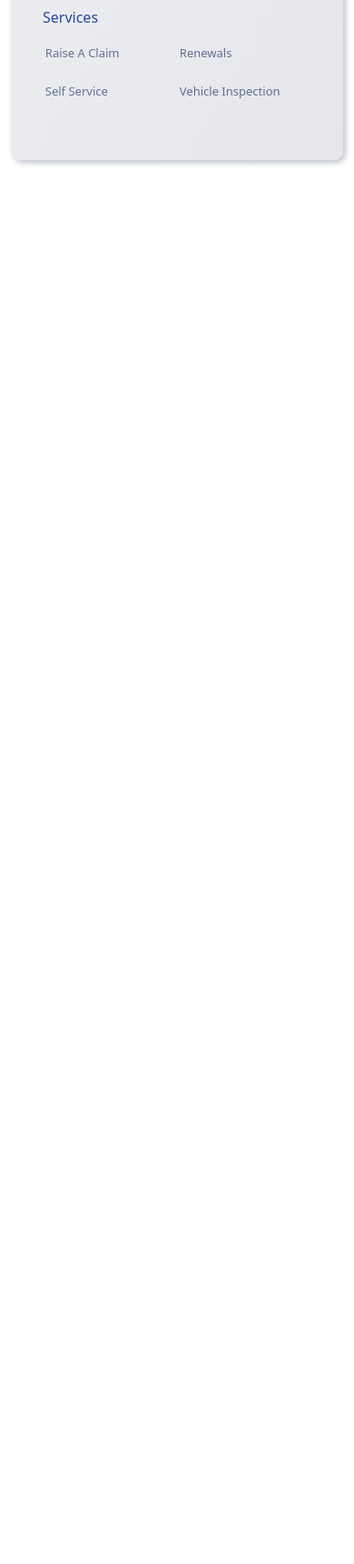
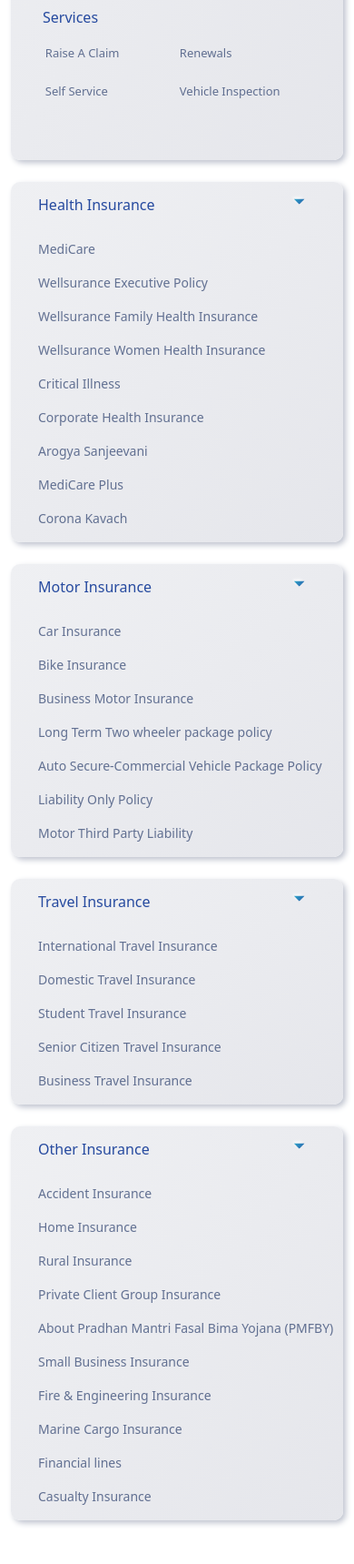
Before and after one commit to mukul2428/Tata-Aig-UI-Clone, a PHP site: page / in a window 390 px wide. Shown: the part 4017-5736 px from the top of the page at 91% size. Before the commit the page ends 4199 px from the top, so only its background shows below. Run offline with PHP 8.4, Linux system fonts and the light colour scheme; some libraries are stand-ins or nearby versions.

Commit message:
section-6 added with responsiveness

```diff
--- a/css/responsive.css
+++ b/css/responsive.css
@@ -30,6 +30,17 @@
     .dropdown-menu{
       margin-right: 8vw;
       margin-left: -22vw;
+    }
+    .section-6-line{
+      margin-left: 12vw;
+    }
+    #section-6-data-1{
+      flex: 0 !important;
+      margin-left: 10px;
+    }
+    #section-6-data-2, #section-6-data-3, #section-6-data-4 {
+      flex: 0 !important;
+      margin-left: 8vw;
     }
 }
 @media screen and (max-width: 1200px) {
@@ -83,6 +94,12 @@
   }
   .section-5-dash-line{
     display: block;
+  }
+  #section-6{
+    display: none;
+  }
+  .section-6-hidden-card{
+    display: block !important;
   }
 }
 
@@ -139,6 +156,9 @@
   .section-5-card>div{
     padding-left: 25px !important;
   }
+  .section-6>div{
+    padding-left: 22px!important;
+  }
 }
 @media screen and (max-width: 424px) {
   li>aside{
--- a/css/styles.css
+++ b/css/styles.css
@@ -288,10 +288,43 @@
     margin-bottom: 120px;
 }
 .section-5-card-data{
+    cursor: pointer;
     font-size: 13px;
     color: rgba(7,30,84,.6);
     padding: 9.8px 0;
 }
 .section-5-dash-line{
-    border-bottom: 2px dashed #bcbcbc; margin-top: 20px; display: none;
+    border-bottom: 2px dashed #bcbcbc;
+    margin-top: 20px;
+    display: none;
 }
+.section-6{
+    background: linear-gradient(to bottom right,#eff0f3,#e5e6eb);
+    box-shadow: 3px 3px 6px #bfc3cf, -3px -3px 6px #fff;
+    border-radius: 10px;
+    border: none!important;
+}
+.section-6-data{
+    color: #264a9f;
+    font-size: 16px;
+}
+.section-6-line{
+    border-left: 2px dashed #bcbcbc;
+    top: 0;
+    margin-left: 14vw;
+    height: 102%;
+    position: absolute;
+}
+.section-6-span{
+    height: 30px;
+    width: 30px;
+    border-radius: 50%;
+    box-shadow: 3px 3px 6px #bfc3cf, -3px -3px 6px #fff;
+    position: absolute;
+    right: 35px;
+    display: flex;
+    justify-content: center;
+    align-items: center;
+    top: 50%;
+    transform: translateY(-50%);
+}
--- a/index.html
+++ b/index.html
@@ -562,7 +562,207 @@
                     </section>
                 </div>
             </div>
+
+
+            <div class="section-6 card mt-4" id="section-6">
+                <div class="py-0" style="padding: 53.2px 65.8px 63px; cursor: pointer;">
+                    <div class="d-flex">
+                        <section class="section-6-data pt-3" id="section-6-data-1" style="flex:1;">
+                            <p>Health Insurance</p>
+                            <div class="section-6-line"></div>
+                        </section>
+                        <section class="section-6-data pt-3" id="section-6-data-2" style="flex:1;">
+                            <p>Motor Insurance</p>
+                            <div class="section-6-line"></div>
+                        </section>
+                        <section class="section-6-data pt-3" id="section-6-data-3" style="flex:1;">
+                            <p>Travel Insurance</p>
+                            <div class="section-6-line"></div>
+                        </section>
+                        <section class="section-6-data pt-3" id="section-6-data-4" style="flex:1;">
+                            <p>Other Insurance</p>
+                        </section>
+                        <span class="section-6-span" style=" top: 28px;" onclick="section_6_card()">
+                            <img src="images/pic6.png" alt="" style="height:20px; width: 20px; padding-right: 1.5px;">
+                        </span>
+                    </div>
+
+                    <div class="collapse show section-6-card" id="section-6-card" style="display: none;">
+                        <div class="d-flex pt-0">
+                            <section class="d-flex flex-column" style="flex: 1;">
+                                <div style="padding-right: 50px;">
+                                    <p style="color: rgba(7,30,84,.6); font-size: 14px;">MediCare</p>
+                                    <p style="color: rgba(7,30,84,.6); font-size: 14px;">Wellsurance Executive Policy
+                                    </p>
+                                    <p style="color: rgba(7,30,84,.6); font-size: 14px;">Wellsurance Family Health
+                                        Insurance</p>
+                                    <p style="color: rgba(7,30,84,.6); font-size: 14px;">Wellsurance Women Health
+                                        Insurance</p>
+                                    <p style="color: rgba(7,30,84,.6); font-size: 14px;">Critical Illness</p>
+                                    <p style="color: rgba(7,30,84,.6); font-size: 14px;">Corporate Health Insurance</p>
+                                    <p style="color: rgba(7,30,84,.6); font-size: 14px;">Arogya Sanjeevani</p>
+                                    <p style="color: rgba(7,30,84,.6); font-size: 14px;">MediCare Plus</p>
+                                    <p style="color: rgba(7,30,84,.6); font-size: 14px;">Corona Kavach</p>
+                                </div>
+                            </section>
+                            <section class="d-flex flex-column" style="flex: 1;">
+                                <div style="padding-right: 50px;">
+                                    <p style="color: rgba(7,30,84,.6); font-size: 14px;">Car Insurance</p>
+                                    <p style="color: rgba(7,30,84,.6); font-size: 14px;">Bike Insurance</p>
+                                    <p style="color: rgba(7,30,84,.6); font-size: 14px;">Business Motor Insurance</p>
+                                    <p style="color: rgba(7,30,84,.6); font-size: 14px;">Long Term Two wheeler package
+                                        policy</p>
+                                    <p style="color: rgba(7,30,84,.6); font-size: 14px;">Auto Secure-Commercial Vehicle
+                                        Package Policy</p>
+                                    <p style="color: rgba(7,30,84,.6); font-size: 14px;">Liability Only Policy</p>
+                                    <p style="color: rgba(7,30,84,.6); font-size: 14px;">Motor Third Party Liability</p>
+                                </div>
+                            </section>
+                            <section class="d-flex flex-column" style="flex: 1;">
+                                <div style="padding-right: 50px;">
+                                    <p style="color: rgba(7,30,84,.6); font-size: 14px;">International Travel Insurance
+                                    </p>
+                                    <p style="color: rgba(7,30,84,.6); font-size: 14px;">Domestic Travel Insurance</p>
+                                    <p style="color: rgba(7,30,84,.6); font-size: 14px;">Student Travel Insurance</p>
+                                    <p style="color: rgba(7,30,84,.6); font-size: 14px;">Senior Citizen Travel Insurance
+                                    </p>
+                                    <p style="color: rgba(7,30,84,.6); font-size: 14px;">Business Travel Insurance</p>
+                                </div>
+                            </section>
+                            <section class="d-flex flex-column" style="flex: 1;">
+                                <div style="padding-right: 50px;">
+                                    <p style="color: rgba(7,30,84,.6); font-size: 14px;">Accident Insurance</p>
+                                    <p style="color: rgba(7,30,84,.6); font-size: 14px;">Home Insurance</p>
+                                    <p style="color: rgba(7,30,84,.6); font-size: 14px;">Rural Insurance</p>
+                                    <p style="color: rgba(7,30,84,.6); font-size: 14px;">Private Client Group Insurance
+                                    </p>
+                                    <p style="color: rgba(7,30,84,.6); font-size: 14px;">About Pradhan Mantri Fasal Bima
+                                        Yojana (PMFBY)</p>
+                                    <p style="color: rgba(7,30,84,.6); font-size: 14px;">Small Business Insurance</p>
+                                    <p style="color: rgba(7,30,84,.6); font-size: 14px;">Fire & Engineering Insurance
+                                    </p>
+                                    <p style="color: rgba(7,30,84,.6); font-size: 14px;">Marine Cargo Insurance</p>
+                                    <p style="color: rgba(7,30,84,.6); font-size: 14px;">Financial lines</p>
+                                    <p style="color: rgba(7,30,84,.6); font-size: 14px;">Casualty Insurance</p>
+                                </div>
+                            </section>
+                        </div>
+                    </div>
+                </div>
+            </div>
+
+            <div class="section-6-hidden-card" style="display: none;">
+                <div class="row mt-4 section-6-hidden">
+                    <div class="col-12">
+                        <div class="card section-6" style="cursor: pointer;">
+                            <p style="padding: 13px 30px 0px; color: #264a9f; font-size: 16px;">Health Insurance</p>
+                            <span class="section-6-span" style=" top: 23px; box-shadow: none;"
+                                onclick="section_6_card()">
+                                <img src="images/pic6.png" alt="" style="height:16px; margin-top: -5px;">
+                            </span>
+                            <div class="collapse show">
+                                <div style="padding-left: 8px; margin-top: 10px;">
+                                    <p style="color: rgba(7,30,84,.6); font-size: 14px;">MediCare</p>
+                                    <p style="color: rgba(7,30,84,.6); font-size: 14px;">Wellsurance Executive Policy
+                                    </p>
+                                    <p style="color: rgba(7,30,84,.6); font-size: 14px;">Wellsurance Family Health
+                                        Insurance
+                                    </p>
+                                    <p style="color: rgba(7,30,84,.6); font-size: 14px;">Wellsurance Women Health
+                                        Insurance
+                                    </p>
+                                    <p style="color: rgba(7,30,84,.6); font-size: 14px;">Critical Illness</p>
+                                    <p style="color: rgba(7,30,84,.6); font-size: 14px;">Corporate Health Insurance</p>
+                                    <p style="color: rgba(7,30,84,.6); font-size: 14px;">Arogya Sanjeevani</p>
+                                    <p style="color: rgba(7,30,84,.6); font-size: 14px;">MediCare Plus</p>
+                                    <p style="color: rgba(7,30,84,.6); font-size: 14px;">Corona Kavach</p>
+                                </div>
+                            </div>
+                        </div>
+
+                    </div>
+                </div>
+                <div class="row mt-4 section-6-hidden">
+                    <div class="col-12">
+                        <div class="card section-6" style="cursor: pointer;">
+                            <p style="padding: 13px 30px 0px; color: #264a9f; font-size: 16px;">Motor Insurance</p>
+                            <span class="section-6-span" style=" top: 23px; box-shadow: none;"
+                                onclick="section_6_card()">
+                                <img src="images/pic6.png" alt="" style="height:16px; margin-top: -5px;">
+                            </span>
+                            <div class="collapse show">
+                                <div style="padding-left: 8px; margin-top: 10px;">
+                                    <p style="color: rgba(7,30,84,.6); font-size: 14px;">Car Insurance</p>
+                                    <p style="color: rgba(7,30,84,.6); font-size: 14px;">Bike Insurance</p>
+                                    <p style="color: rgba(7,30,84,.6); font-size: 14px;">Business Motor Insurance</p>
+                                    <p style="color: rgba(7,30,84,.6); font-size: 14px;">Long Term Two wheeler package
+                                        policy</p>
+                                    <p style="color: rgba(7,30,84,.6); font-size: 14px;">Auto Secure-Commercial Vehicle
+                                        Package Policy</p>
+                                    <p style="color: rgba(7,30,84,.6); font-size: 14px;">Liability Only Policy</p>
+                                    <p style="color: rgba(7,30,84,.6); font-size: 14px;">Motor Third Party Liability</p>
+                                </div>
+                            </div>
+                        </div>
+
+                    </div>
+                </div>
+                <div class="row mt-4 section-6-hidden">
+                    <div class="col-12">
+                        <div class="card section-6" style="cursor: pointer;">
+                            <p style="padding: 13px 30px 0px; color: #264a9f; font-size: 16px;">Travel Insurance</p>
+                            <span class="section-6-span" style=" top: 23px; box-shadow: none;"
+                                onclick="section_6_card()">
+                                <img src="images/pic6.png" alt="" style="height:16px; margin-top: -5px;">
+                            </span>
+                            <div class="collapse show">
+                                <div style="padding-left: 8px; margin-top: 10px;">
+                                    <p style="color: rgba(7,30,84,.6); font-size: 14px;">International Travel Insurance
+                                    </p>
+                                    <p style="color: rgba(7,30,84,.6); font-size: 14px;">Domestic Travel Insurance</p>
+                                    <p style="color: rgba(7,30,84,.6); font-size: 14px;">Student Travel Insurance</p>
+                                    <p style="color: rgba(7,30,84,.6); font-size: 14px;">Senior Citizen Travel Insurance
+                                    </p>
+                                    <p style="color: rgba(7,30,84,.6); font-size: 14px;">Business Travel Insurance</p>
+                                </div>
+                            </div>
+                        </div>
+
+                    </div>
+                </div>
+                <div class="row mt-4 section-6-hidden">
+                    <div class="col-12">
+                        <div class="card section-6" style="cursor: pointer;">
+                            <p style="padding: 13px 30px 0px; color: #264a9f; font-size: 16px;">Other Insurance</p>
+                            <span class="section-6-span" style=" top: 23px; box-shadow: none;"
+                                onclick="section_6_card()">
+                                <img src="images/pic6.png" alt="" style="height:16px; margin-top: -5px;">
+                            </span>
+                            <div class="collapse show">
+                                <div style="padding-left: 8px; margin-top: 10px;">
+                                    <p style="color: rgba(7,30,84,.6); font-size: 14px;">Accident Insurance</p>
+                                    <p style="color: rgba(7,30,84,.6); font-size: 14px;">Home Insurance</p>
+                                    <p style="color: rgba(7,30,84,.6); font-size: 14px;">Rural Insurance</p>
+                                    <p style="color: rgba(7,30,84,.6); font-size: 14px;">Private Client Group Insurance
+                                    </p>
+                                    <p style="color: rgba(7,30,84,.6); font-size: 14px;">About Pradhan Mantri Fasal Bima
+                                        Yojana (PMFBY)</p>
+                                    <p style="color: rgba(7,30,84,.6); font-size: 14px;">Small Business Insurance</p>
+                                    <p style="color: rgba(7,30,84,.6); font-size: 14px;">Fire & Engineering Insurance
+                                    </p>
+                                    <p style="color: rgba(7,30,84,.6); font-size: 14px;">Marine Cargo Insurance</p>
+                                    <p style="color: rgba(7,30,84,.6); font-size: 14px;">Financial lines</p>
+                                    <p style="color: rgba(7,30,84,.6); font-size: 14px;">Casualty Insurance</p>
+                                </div>
+                            </div>
+                        </div>
+
+                    </div>
+                </div>
+
+            </div>
         </div>
+
 
     </main>
 
```
Also changed, not shown: js/script.js (+12 -0 lines).
